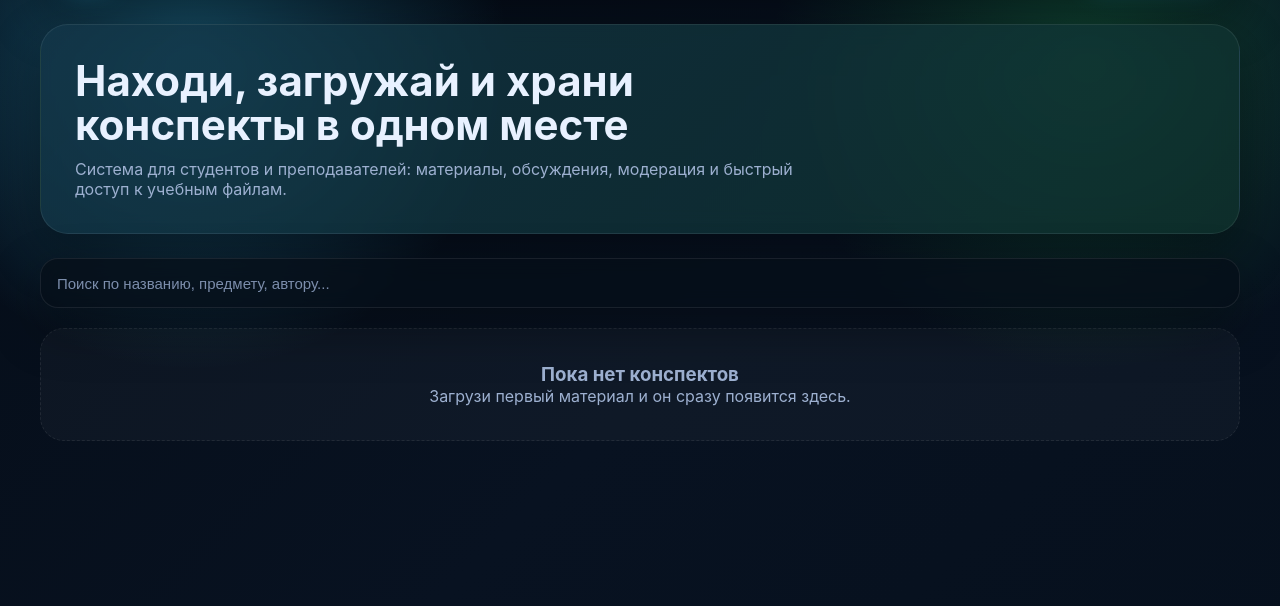
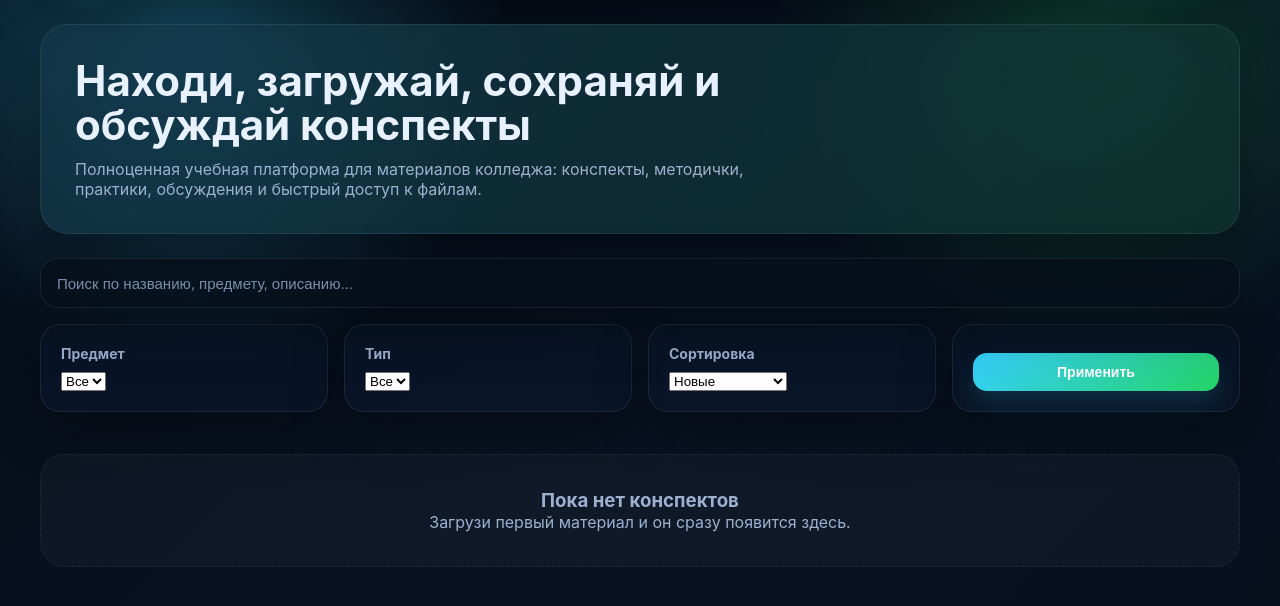
Before and after one commit to StanislavRostislav/college_notes, a FastAPI app: page / in a window 1280 px wide. Shown: the part 106-712 px from the top of the page. Run offline with FastAPI, Linux system fonts and the light colour scheme; data that the repository does not hold is empty.

Commit message:
Update index.html

```diff
--- a/templates/index.html
+++ b/templates/index.html
@@ -22,6 +22,7 @@
                 <a class="nav-link" href="/">Главная</a>
                 {% if user %}
                     <a class="nav-link nav-link-primary" href="/upload">Загрузить</a>
+                    <a class="nav-link" href="/profile">Профиль</a>
                     <a class="nav-link" href="/dashboard">Админ</a>
                     <a class="nav-link" href="/logout">Выйти ({{ user.username }})</a>
                 {% else %}
@@ -32,47 +33,86 @@
         </div>
 
         <div class="hero">
-            <h2>Находи, загружай и храни конспекты в одном месте</h2>
-            <p>Система для студентов и преподавателей: материалы, обсуждения, модерация и быстрый доступ к учебным файлам.</p>
+            <h2>Находи, загружай, сохраняй и обсуждай конспекты</h2>
+            <p>Полноценная учебная платформа для материалов колледжа: конспекты, методички, практики, обсуждения и быстрый доступ к файлам.</p>
         </div>
 
-        <div class="toolbar">
+        <form method="get" class="toolbar">
             <div class="search-box">
-                <input id="search" onkeyup="searchNotes()" placeholder="Поиск по названию, предмету, автору...">
+                <input name="search" value="{{ search }}" placeholder="Поиск по названию, предмету, описанию...">
             </div>
-        </div>
+
+            <div class="stats">
+                <div class="stat-card">
+                    <h3>Предмет</h3>
+                    <select class="form-select" name="subject">
+                        <option value="all">Все</option>
+                        {% for s in subjects %}
+                            <option value="{{ s }}" {% if subject == s %}selected{% endif %}>{{ s }}</option>
+                        {% endfor %}
+                    </select>
+                </div>
+
+                <div class="stat-card">
+                    <h3>Тип</h3>
+                    <select class="form-select" name="category">
+                        <option value="all">Все</option>
+                        {% for c in categories %}
+                            <option value="{{ c }}" {% if category == c %}selected{% endif %}>{{ c }}</option>
+                        {% endfor %}
+                    </select>
+                </div>
+
+                <div class="stat-card">
+                    <h3>Сортировка</h3>
+                    <select class="form-select" name="sort">
+                        <option value="new" {% if sort == "new" %}selected{% endif %}>Новые</option>
+                        <option value="popular" {% if sort == "popular" %}selected{% endif %}>По лайкам</option>
+                        <option value="views" {% if sort == "views" %}selected{% endif %}>По просмотрам</option>
+                    </select>
+                </div>
+
+                <div class="stat-card" style="display:flex;align-items:end;">
+                    <button class="btn btn-primary" type="submit" style="width:100%;">Применить</button>
+                </div>
+            </div>
+        </form>
 
         {% if notes %}
             <div class="grid">
                 {% for note in notes %}
+                    {% set ext = note.filename.split('.')[-1].lower() %}
                     <div class="note-card card">
                         <div class="note-badges">
                             <span class="badge">{{ note.subject }}</span>
                             <span class="badge badge-green">{{ note.category }}</span>
-                            {% if note.status == "pending" %}
-                                <span class="badge badge-pending">На модерации</span>
-                            {% endif %}
                         </div>
 
                         <div class="note-title">{{ note.title }}</div>
                         <div class="note-meta">
-                            Автор: {{ note.owner.username if note.owner else "Неизвестно" }}
+                            Автор: {{ note.owner.username if note.owner else "Неизвестно" }}<br>
+                            Просмотры: {{ note.views }} • Лайки: {{ note.likes }} • В избранном: {{ note.favorites|length }}<br>
+                            Загружено: {{ note.created_at }}
                         </div>
 
-                        <div class="actions">
+                        {% if ext == 'pdf' %}
+                            <iframe src="/uploads/{{ note.filename }}" class="preview-frame"></iframe>
+                        {% elif ext in ['png', 'jpg', 'jpeg', 'webp'] %}
+                            <img src="/uploads/{{ note.filename }}" class="preview-image">
+                        {% else %}
+                            <div class="empty-state" style="padding:18px;">📄 Предпросмотр недоступен</div>
+                        {% endif %}
+
+                        <div class="actions" style="margin-top:16px;">
+                            <a class="btn btn-secondary" href="/note/{{ note.id }}">Открыть</a>
                             <a class="btn btn-secondary" href="/download/{{ note.id }}">Скачать</a>
                             <button class="btn btn-like" onclick="like({{ note.id }})">❤️ {{ note.likes }}</button>
-                        </div>
 
-                        <div class="comment-box">
-                            <input id="comment-{{ note.id }}" placeholder="Написать комментарий...">
-                            <button class="btn btn-primary" onclick="comment({{ note.id }})">Отправить</button>
-                        </div>
-
-                        <div class="comments">
-                            {% for c in note.comments %}
-                                <div class="comment">💬 {{ c.text }}</div>
-                            {% endfor %}
+                            {% if user %}
+                                <form action="/favorite/{{ note.id }}" method="post" style="display:inline;">
+                                    <button class="btn btn-primary" type="submit">⭐ Избранное</button>
+                                </form>
+                            {% endif %}
                         </div>
                     </div>
                 {% endfor %}
```
